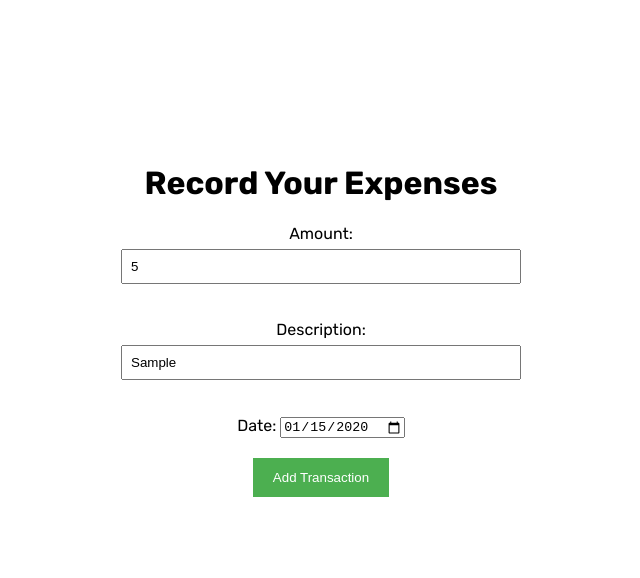
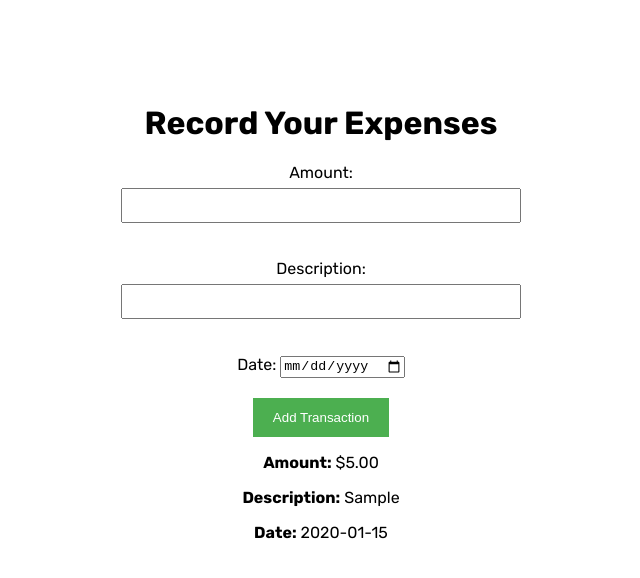
Before and after one commit to saahill09/MoneyMingle1, a plain HTML site: page transaction.html in a window 1280 px wide. Both pictures are taken after typing "5", "Sample", "2020-01-15" into the empty fields and a click on the button "Add Transaction". Shown: the whole page, without its empty margins (319-959 px from the left). Drawn offline with Linux system fonts and the light colour scheme.

Commit message:
tacking expense

```diff
--- a/splitExpense.js
+++ b/splitExpense.js
@@ -1,3 +1,6 @@
+import { initializeApp } from "https://www.gstatic.com/firebasejs/9.10.0/firebase-app.js";
+import { getAuth,displaySplitResults, addPersonToGroup,createUserWithEmailAndPassword, calculateSplit,signInWithEmailAndPassword, signOut,displayGroups } from "https://www.gstatic.com/firebasejs/9.10.0/firebase-auth.js";
+
 document.addEventListener('DOMContentLoaded', () => {
     const expenseForm = document.getElementById('expenseForm');
     const groupMembersSelect = document.getElementById('groupMembers');
@@ -69,6 +72,7 @@ document.addEventListener('DOMContentLoaded', () => {
             const listItem = document.createElement('li');
             listItem.textContent = `${description} - ${members[i]}: $${amounts[i].toFixed(2)}`;
             splitResults.appendChild(listItem);
+
         }
     }
 });
--- a/transaction.js
+++ b/transaction.js
@@ -14,3 +14,131 @@ document.addEventListener('DOMContentLoaded', () => {
 
     });
 });
+
+// transaction.js
+
+// Get references to the form and transactionList elements
+const transactionForm = document.getElementById('transactionForm');
+const transactionList = document.getElementById('transactionList');
+
+// Initialize an array to store transactions (you can use a database in a real application)
+const transactions = [];
+
+// Function to add a new transaction
+function addTransaction(amount, description, date) {
+    const transaction = {
+        amount: parseFloat(amount),
+        description: description,
+        date: date
+    };
+    transactions.push(transaction);
+}
+
+// Function to display transactions
+function displayTransactions() {
+    // Clear the existing list
+    transactionList.innerHTML = '';
+
+    // Loop through transactions and create list items
+    transactions.forEach((transaction, index) => {
+        const listItem = document.createElement('div');
+        listItem.classList.add('transaction-item');
+        listItem.innerHTML = `
+            <p><strong>Amount:</strong> $${transaction.amount.toFixed(2)}</p>
+            <p><strong>Description:</strong> ${transaction.description}</p>
+            <p><strong>Date:</strong> ${transaction.date}</p>
+        `;
+        transactionList.appendChild(listItem);
+    });
+}
+
+// Event listener for form submission
+transactionForm.addEventListener('submit', function(event) {
+    event.preventDefault();
+
+    // Get form input values
+    const amount = document.getElementById('amount').value;
+    const description = document.getElementById('description').value;
+    const date = document.getElementById('date').value;
+
+    // Validate input
+    if (!amount || !description || !date) {
+        alert('Please fill in all fields');
+        return;
+    }
+
+    // Add the transaction
+    addTransaction(amount, description, date);
+
+    // Display the updated transaction list
+    displayTransactions();
+
+    // Clear the form
+    transactionForm.reset();
+});
+
+// Initial display of transactions
+displayTransactions();
+
+
+// const firebaseConfig = {
+//     apiKey: "AIzaSyCEjsup8jfS5A_baCVzxCwo8orU8MfYtmQ",
+//     authDomain: "moneymingle-ebc1a.firebaseapp.com",
+//     databaseURL: "https://moneymingle-ebc1a-default-rtdb.firebaseio.com",
+//     projectId: "moneymingle-ebc1a",
+//     storageBucket: "moneymingle-ebc1a.appspot.com",
+//     messagingSenderId: "108734493528",
+//     appId: "1:108734493528:web:a8c99554ece9af3970ab2d"
+//   };
+
+//   // Initialize Firebase (as shown earlier)
+// firebase.initializeApp(firebaseConfig);
+
+// // Reference to the Firebase database
+// const database = firebase.database();
+
+// // Reference to the expenses data in the database
+// const expensesRef = database.ref('expenses');
+
+
+// // Reference to HTML elements
+// const addExpenseForm = document.getElementById('add-expense-form');
+// const expenseNameInput = document.getElementById('expense-name');
+// const expenseAmountInput = document.getElementById('expense-amount');
+// const expenseList = document.getElementById('expense-list');
+
+// // Event listener for the "Add Expense" form
+// addExpenseForm.addEventListener('submit', function (e) {
+//     e.preventDefault();
+
+//     const name = expenseNameInput.value;
+//     const amount = parseFloat(expenseAmountInput.value);
+
+//     // Check if the name and amount are valid
+//     if (!name || isNaN(amount)) {
+//         alert('Please enter a valid expense name and amount.');
+//         return;
+//     }
+
+//     // Create an expense object
+//     const expense = {
+//         name: name,
+//         amount: amount,
+//         timestamp: firebase.database.ServerValue.TIMESTAMP,
+//     };
+
+//     // Add the expense to Firebase
+//     expensesRef.push(expense);
+
+//     // Clear the form inputs
+//     expenseNameInput.value = '';
+//     expenseAmountInput.value = '';
+// });
+
+// // Event listener for displaying expenses
+// expensesRef.on('child_added', function (snapshot) {
+//     const expense = snapshot.val();
+//     const listItem = document.createElement('li');
+//     listItem.textContent = `${expense.name}: ₹${expense.amount.toFixed(2)}`;
+//     expenseList.appendChild(listItem);
+// });
```
Also changed, not shown: signup.html (+4 -4 lines).
